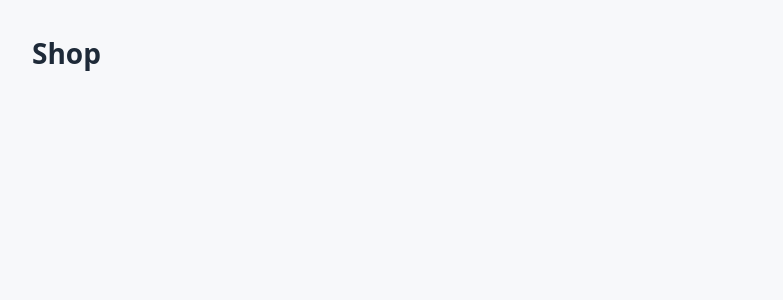
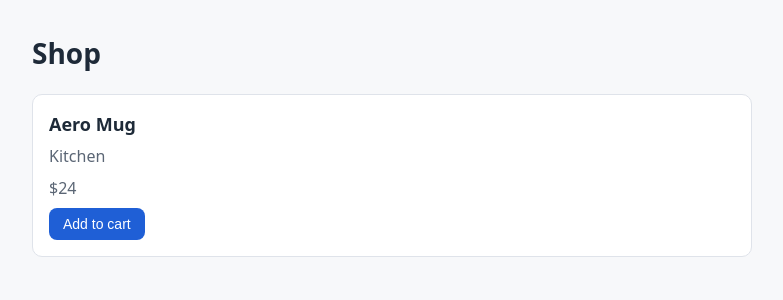
Before and after one commit to vinhhn3/comp1682-react-crash-course, a React (Vite) app: page / in a window 1280 px wide. Shown: the top 300 px of the page, without its empty margins (248-1031 px from the left). Built offline with nearby package versions, Linux system fonts and the light colour scheme.

Commit message:
s01: one hardcoded card

```diff
--- a/src/App.jsx
+++ b/src/App.jsx
@@ -2,6 +2,13 @@ const App = () => {
   return (
     <div className="app">
       <h1>Shop</h1>
+
+      <div className="card">
+        <h2>Aero Mug</h2>
+        <p>Kitchen</p>
+        <p>$24</p>
+        <button>Add to cart</button>
+      </div>
     </div>
   );
 };
```
